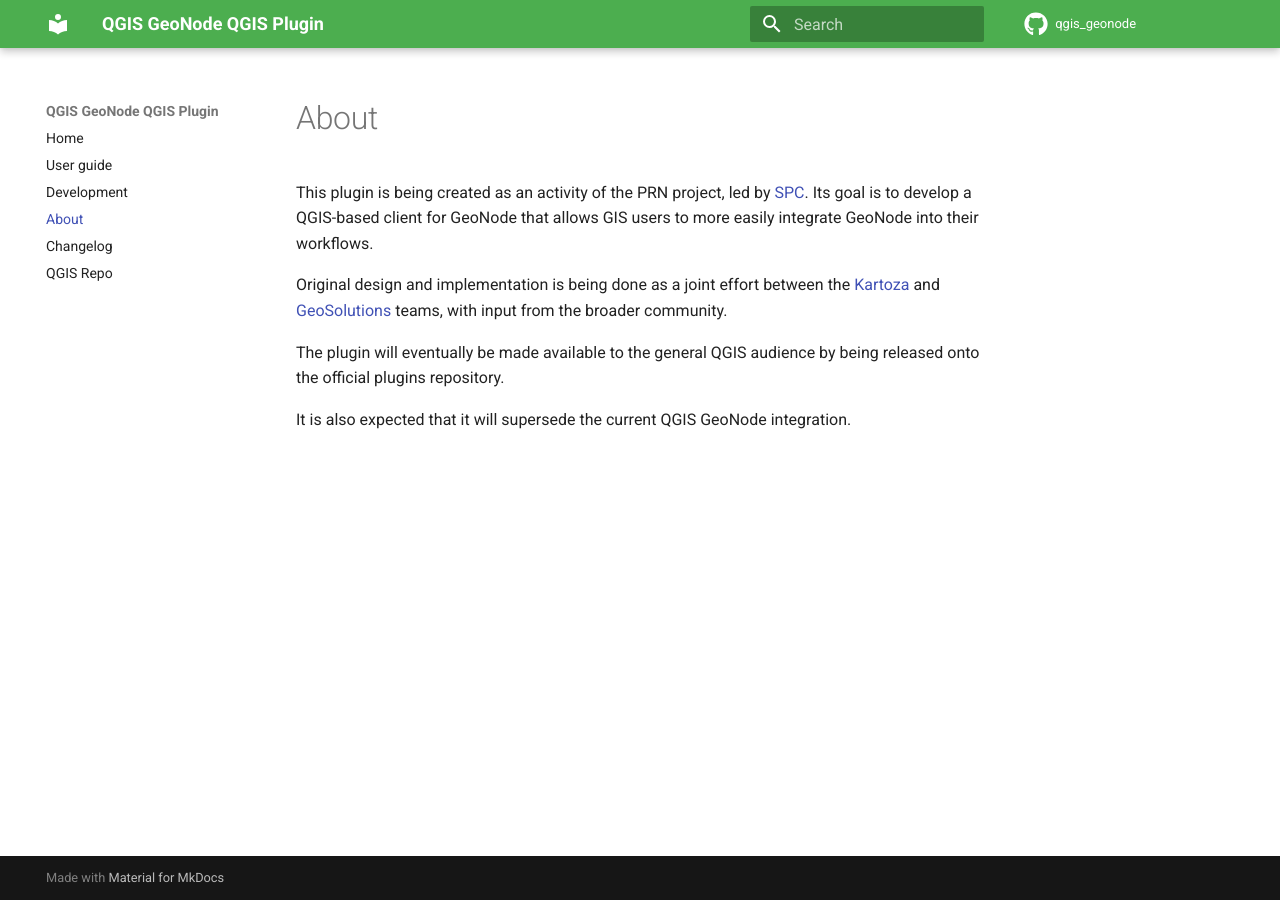
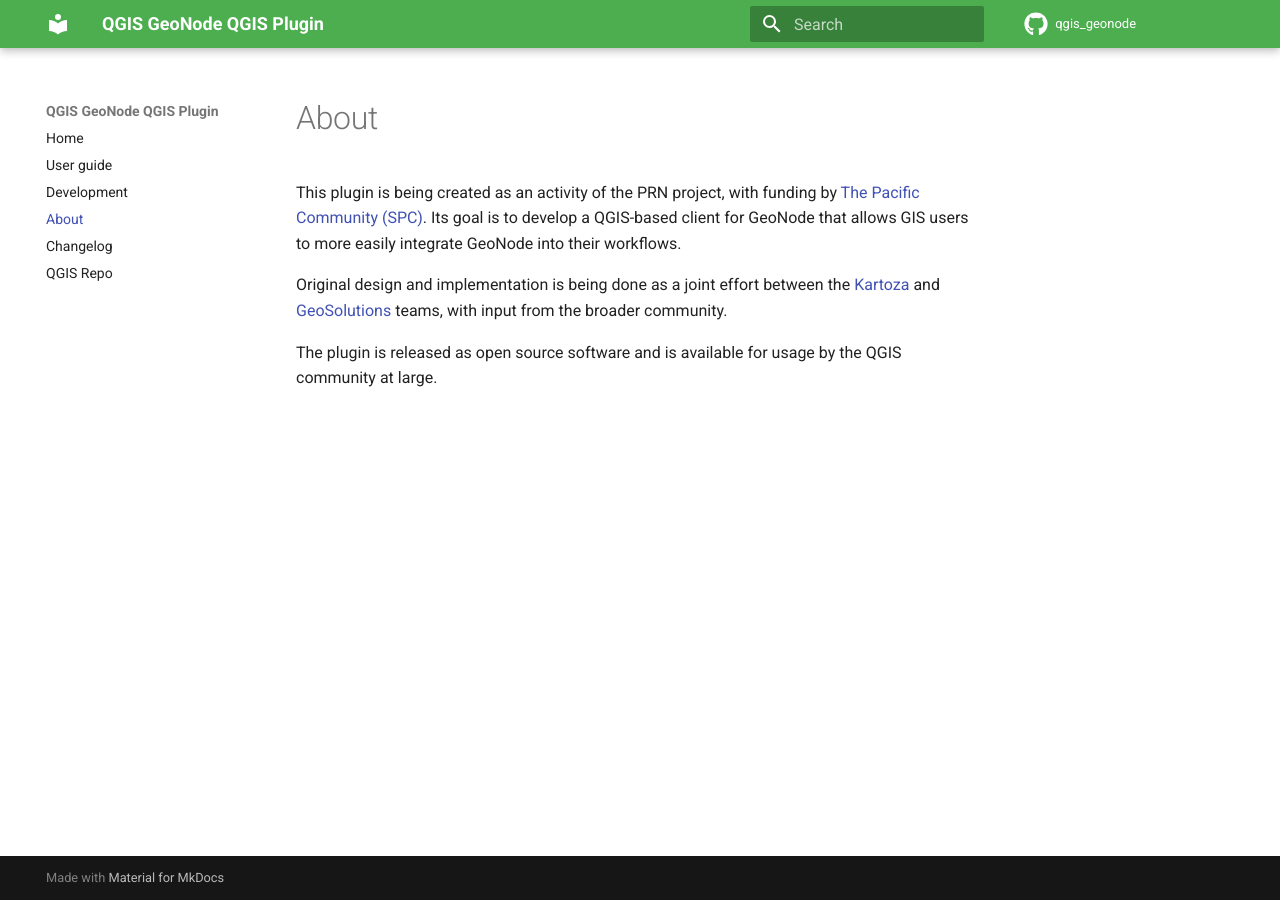
Before and after one commit to GeoNode/QGISGeoNodePlugin, an MkDocs documentation site: the page built from docs/about.md, in a window 1280 px wide. Built offline with MkDocs 1.6.1 and Material for MkDocs 9.7.7, drawn with Linux system fonts in a browser that asks for light colours; comment, search, counter and statistics services are not loaded.

Commit message:
Improve plugin description (#237)
fixes #234

```diff
--- a/docs/about.md
+++ b/docs/about.md
@@ -1,16 +1,14 @@
 # About
 
-This plugin is being created as an activity of the PRN project, led by [SPC]. Its goal is to develop a QGIS-based
-client for GeoNode that allows GIS users to more easily integrate GeoNode into their workflows.
+This plugin is being created as an activity of the PRN project, with funding by [The Pacific Community (SPC)]. Its goal
+is to develop a QGIS-based client for GeoNode that allows GIS users to more easily integrate GeoNode into their
+workflows.
 
 Original design and implementation is being done as a joint effort between the [Kartoza] and [GeoSolutions] teams, with
 input from the broader community.
 
-The plugin will eventually be made available to the general QGIS audience by being released onto the official plugins
-repository.
+The plugin is released as open source software and is available for usage by the QGIS community at large.
 
-It is also expected that it will supersede the current QGIS GeoNode integration.
-
-[SPC]: https://www.spc.int/
+[The Pacific Community (SPC)]: https://www.spc.int/
 [Kartoza]: https://kartoza.com
 [GeoSolutions]: https://www.geosolutionsgroup.com/
```
Also changed, not shown: CHANGELOG.md (+1 -0 lines), pyproject.toml (+5 -3 lines).
